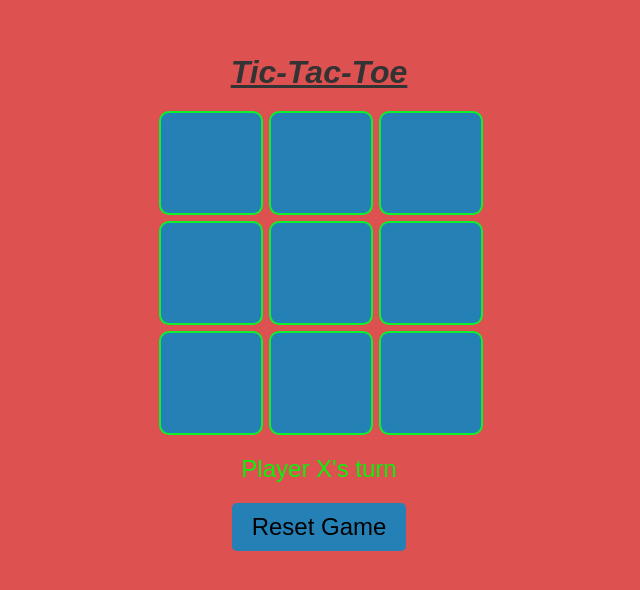
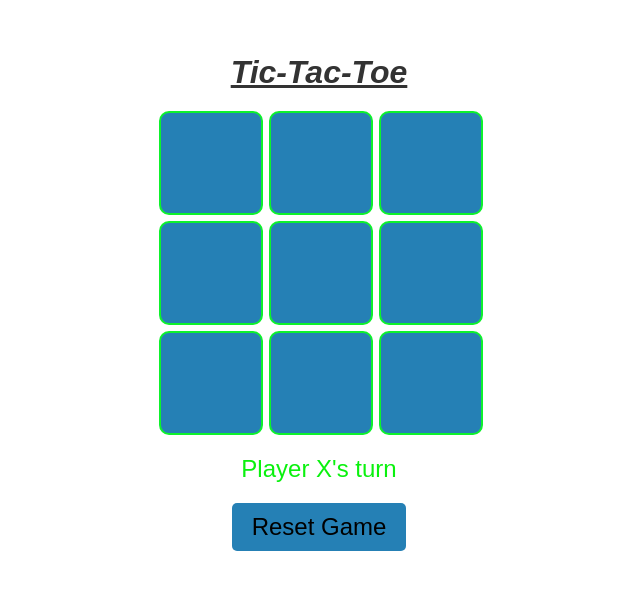
Before and after one commit to NikunjChandak/PRODIGY_WD_03, a plain HTML site: page index.html in a window 1280 px wide. Shown: the part 108-698 px from the top of the page, without its empty margins (321-961 px from the left). Drawn offline with Linux system fonts and the light colour scheme.

Commit message:
Update styles.css

```diff
--- a/styles.css
+++ b/styles.css
@@ -4,7 +4,7 @@ body {
     align-items: center;
     height: 100vh;
     margin: 0;
-    background-color: #dd5151;
+    background-color: white;
     font-family: 'Arial', sans-serif;
 }
 
```
